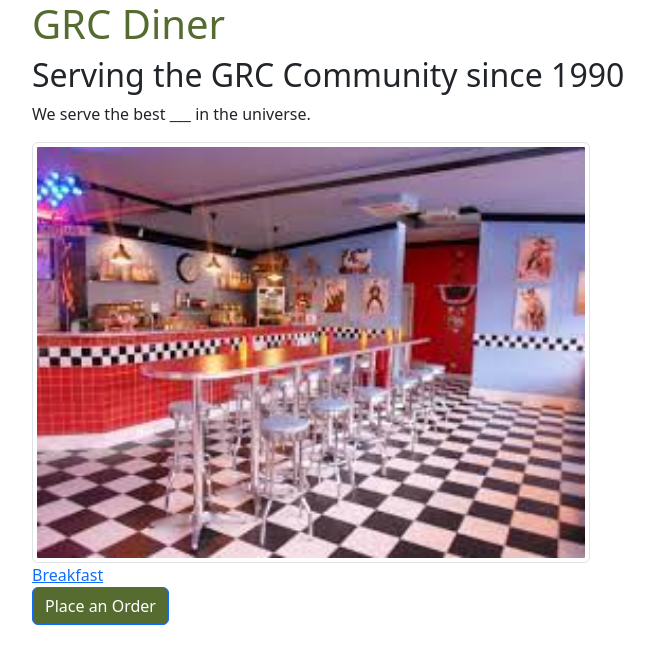
After one commit to dknoll1/diner, a PHP site: page /views/home.html in a window 1280 px wide. The commit adds this page. Shown: the top 664 px of the page, without its empty margins (50-704 px from the left). Run offline with PHP 8.4, Linux system fonts and the light colour scheme.

Commit message:
added index and breakfast routes/pages

```diff
--- /dev/null
+++ b/styles/diner-styles.css
@@ -0,0 +1,12 @@
+img {
+    /* temporary fix! */
+    width: 50%;
+}
+
+a.btn-primary {
+    background-color: darkolivegreen;
+}
+
+h1 {
+    color: darkolivegreen;
+}
--- /dev/null
+++ b/views/home.html
@@ -0,0 +1,23 @@
+<!doctype html>
+<html lang="en">
+<head>
+    <meta charset="UTF-8">
+    <meta name="viewport"
+          content="width=device-width, user-scalable=no, initial-scale=1.0, maximum-scale=1.0, minimum-scale=1.0">
+    <meta http-equiv="X-UA-Compatible" content="ie=edge">
+    <link href="https://cdn.jsdelivr.net/npm/bootstrap@5.3.0-alpha3/dist/css/bootstrap.min.css" rel="stylesheet" crossorigin="anonymous">
+    <link rel="stylesheet" href="styles/diner-styles.css">
+    <title>Welcome to the GRC Diner</title>
+</head>
+<body>
+<div class="container">
+    <h1>GRC Diner</h1>
+    <h2>Serving the GRC Community since 1990</h2>
+    <p>We serve the best ___ in the universe.</p>
+        <img src="images/diner.jpg" class="img-thumbnail" alt="Diner pic">
+        <br>
+    <a href="breakfast">Breakfast</a><br>
+    <a type="button" class="btn btn-primary">Place an Order</a>
+</div>
+</body>
+</html>
```
Also changed, not shown: index.php (+11 -1 lines), views/breakfastmenu.html (added, +18 -0 lines), images/diner.jpg (added).
